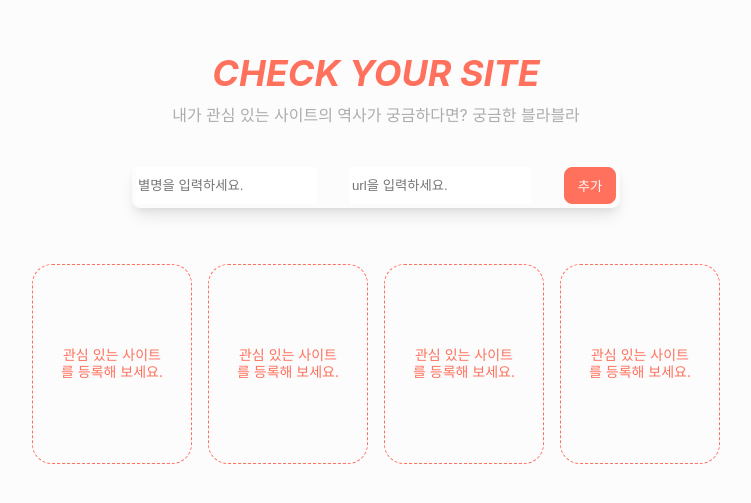
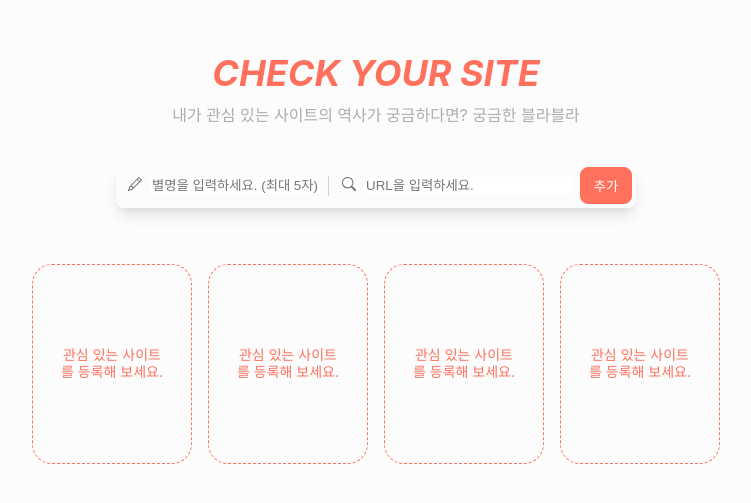
Before and after one commit to nimusmix/check-your-site, a React (Create React App) app: page / in a window 1280 px wide. Shown: the part 185-688 px from the top of the page, without its empty margins (264-1015 px from the left). Built offline with nearby package versions, Linux system fonts and the light colour scheme.

Commit message:
feat: searchBar 에러 메시지 설정

```diff
--- a/src/components/organisms/MainPage/SearchBar/index.styles.ts
+++ b/src/components/organisms/MainPage/SearchBar/index.styles.ts
@@ -3,9 +3,37 @@ import styled from "styled-components";
 export const SearchForm = styled.form`
   display: flex;
   justify-content: space-between;
-  width: 30rem;
+  align-items: center;
+  width: 32rem;
   padding: 0.25rem;
   box-shadow: 0px 10px 15px -3px rgba(0, 0, 0, 0.1),
     0px 4px 6px -2px rgba(0, 0, 0, 0.05);
   border-radius: 0.5rem;
+
+  .line {
+    border-left: 1px solid lightgray;
+    height: 20px;
+    width: 5px;
+  }
 `;
+
+export const InputWrapper = styled.div`
+  display: flex;
+  margin: 0 0.5rem;
+
+  input {
+    width: 100%;
+  }
+
+  .icon {
+    margin-right: 0.5rem;
+  }
+
+  &.nickname {
+    width: 12rem;
+  }
+
+  &.url {
+    flex-grow: 1;
+  }
+`
--- a/src/components/organisms/MainPage/SearchBar/index.tsx
+++ b/src/components/organisms/MainPage/SearchBar/index.tsx
@@ -1,5 +1,6 @@
 import { FieldValues, useForm } from "react-hook-form";
 import { useRecoilState } from "recoil";
+import { BsPencil as IconPencil, BsSearch as IconSearch } from "react-icons/bs";
 import PALETTE from "../../../../constants/palette";
 import useToast from "../../../../hooks/useToast";
 import wishlistState from "../../../../recoil/wishlistState";
@@ -7,6 +8,7 @@ import urlParsing from "../../../../utils/urlParsing";
 import Button from "../../../atoms/Button";
 import { IWishlistItem } from "../WishlistItem";
 import * as S from "./index.styles";
+import { MESSAGE_SEARCH_ERROR } from "../../../../constants/message";
 
 const SearchBar = () => {
   const {
@@ -21,7 +23,7 @@ const SearchBar = () => {
 
   const onValid = ({ nickname, url }: FieldValues) => {
     if (wishlist?.length === 4) {
-      showToast("최대 4개까지만 담을 수 있습니다.");
+      showToast(MESSAGE_SEARCH_ERROR.WISHLIST_LENGTH);
       return;
     }
 
@@ -36,29 +38,44 @@ const SearchBar = () => {
   };
 
   const onInvalid = (data: FieldValues) => {
-    if (errors?.nickname) {
+    if (errors.nickname === undefined && errors.url === undefined) {
+      showToast(MESSAGE_SEARCH_ERROR.NICKNAME_REQUIRED);
+    } else if (errors.nickname) {
       showToast(errors.nickname.message as string);
-    } else if (errors?.url) {
+    } else if (errors.url) {
       showToast(errors.url.message as string);
     }
   };
 
   return (
     <S.SearchForm onSubmit={handleSubmit(onValid, onInvalid)}>
+      <S.InputWrapper className="nickname">
+        <div className="icon">
+          <IconPencil size={14} color={PALETTE.BLACK300} />
+        </div>
         <input
-        placeholder="별명을 입력하세요."
+          placeholder="별명을 입력하세요. (최대 5자)"
           {...register("nickname", {
-          required: "별명은 필수 항목입니다.",
+            required: MESSAGE_SEARCH_ERROR.NICKNAME_REQUIRED,
             maxLength: {
               value: 5,
-            message: "별명은 5글자까지 입력할 수 있습니다.",
+              message: MESSAGE_SEARCH_ERROR.NICKNAME_LENGTH,
             },
           })}
         />
+      </S.InputWrapper>
+
+      <div className="line"></div>
+
+      <S.InputWrapper className="url">
+        <div className="icon">
+          <IconSearch size={14} color={PALETTE.BLACK300} />
+        </div>
         <input
-        placeholder="url을 입력하세요."
-        {...register("url", { required: "URL은 필수 항목입니다." })}
+          placeholder="URL을 입력하세요."
+          {...register("url", { required: MESSAGE_SEARCH_ERROR.URL_REQUIRED })}
         />
+      </S.InputWrapper>
       <Button type="submit" designType="fill" color={PALETTE.BRAND500}>
         추가
       </Button>
--- /dev/null
+++ b/src/constants/message.ts
@@ -0,0 +1,6 @@
+export const MESSAGE_SEARCH_ERROR = {
+  NICKNAME_REQUIRED: "별명은 필수 항목입니다.",
+  NICKNAME_LENGTH: "별명은 5자까지 입력할 수 있습니다.",
+  URL_REQUIRED: "URL은 필수 항목입니다.",
+  WISHLIST_LENGTH: "사이트는 4개까지 담을 수 있습니다.",
+}
```
Lines whose indentation alone changed are shown as unchanged.
